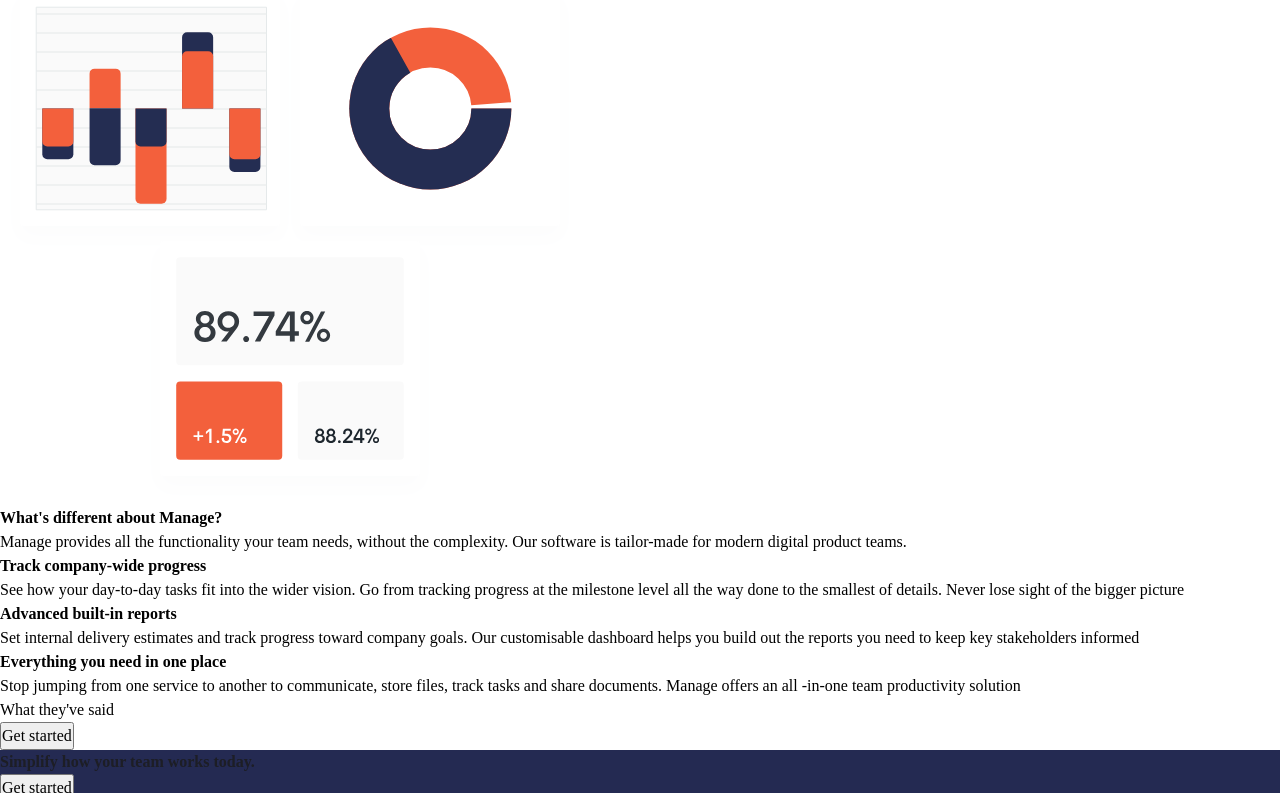
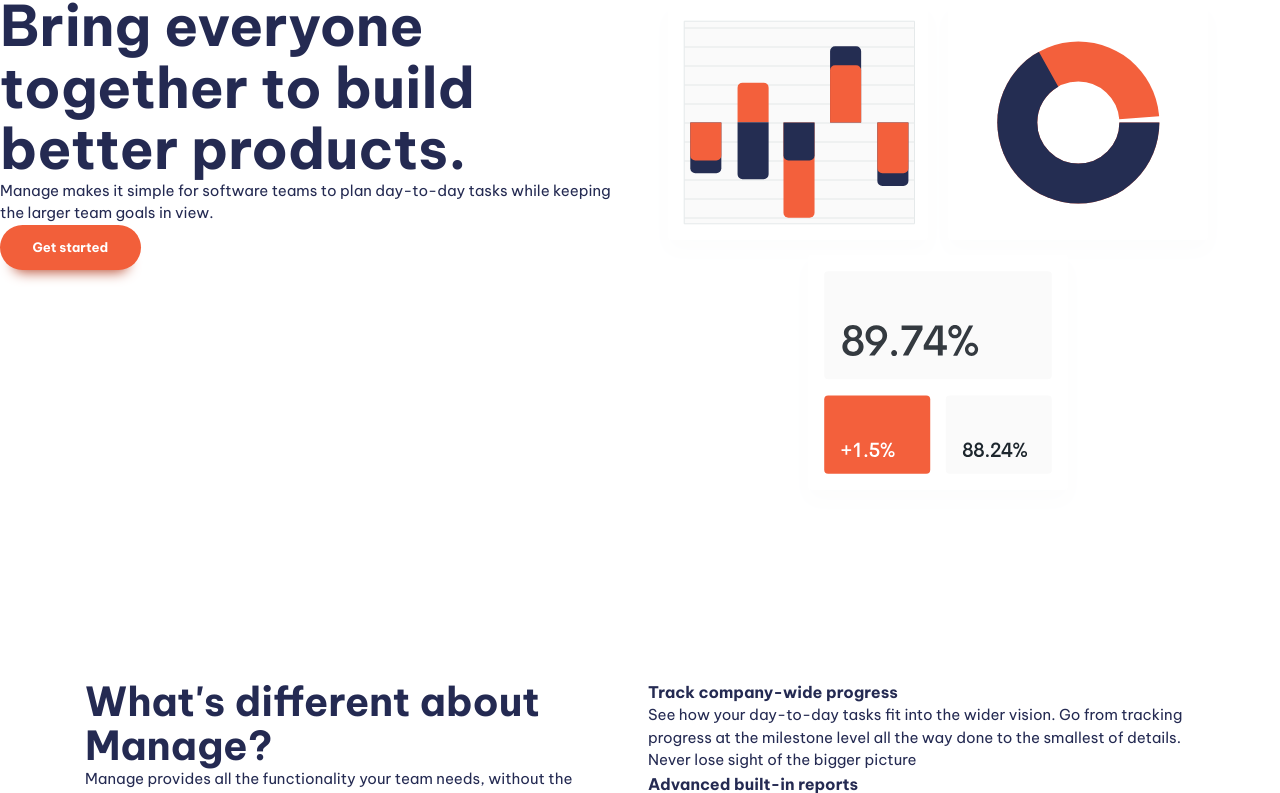
Before and after one commit to Webmav/vite-project-kp, a website: page index.html in a window 1280 px wide. Shown: the part 267-1060 px from the top of the page. Drawn offline with Linux system fonts and the light colour scheme; files that its build step writes are made by us from their sources; files whose address does not match are found by name.

Commit message:
Made style applied on the layout

```diff
--- a/index.html
+++ b/index.html
@@ -11,6 +11,7 @@
     <script src="/Users/ehr/repos/vite-project/src/main.js" defer></script>
     <title>vite-project</title>
   </head>
+
   <body>
     <header class="fs-primary-header">
       <div class="container">
@@ -29,7 +30,7 @@
     </header>
 
     <main>
-      <section>
+      <section class="padding-block-900">
         <div class="container"> </div>
         <div class="even-columns">
           <div>
@@ -46,7 +47,7 @@
         </div>
       </section>
 
-      <section>
+      <section class="padding-block-900">
         <div class="container">
           <div class="even-columns">
             <div>
@@ -84,13 +85,13 @@
         </div>
       </section>
 
-      <section class="carousel">
-        <h2 class="fs-secondary-heading">What they've said</h2>
+      <section class="carousel | padding-block-700">
+        <h2 class="fs-secondary-heading fw-bold">What they've said</h2>
         <!-- Carousel -->
          <button class="button">Get started</button>
       </section>
 
-      <section class="cta | bg-primary-400 text-neutral-100">
+      <section class="cta | bg-accent-400 text-neutral-100 padding-block-700">
         <div class="container">
           <div class="even-columns">
             <div>
@@ -107,7 +108,7 @@
       </section>
     </main>
 
-    <footer class="bg-neutral-900 text-nuetral-100">
+    <footer class="bg-neutral-900 text-nuetral-100 padding-block-700">
       <div class="container">
         <div class="even-columns">
           <div>
--- a/src/style.css
+++ b/src/style.css
@@ -1,11 +1,13 @@
 :root {
+    --clr-accent-500: hsl(12,60%,45%);
     --clr-accent-400: hsl(12,88%,59%);
+    --clr-accent-300: hsl(12,88%,79%);
     --clr-accent-100: hsl(12,100%,96%);
 
     --clr-primary-400: hsl(232,39%,23%);
 
-    --clr-neutral-100: hsl(232,12%,13%);
-    --clr-neutral-900: hsl(0,0%,0%);
+    --clr-neutral-900: hsl(232,12%,13%);
+    --clr-neutral-100: hsl(0,0%,100%);
 
     --ff-primary: 'Be Vietnam Pro', sans-serif;
 
@@ -29,6 +31,16 @@
     --fs-secondary-heading: var(--fs-700);
     --fs-nav: var(--fs-500);
     --fs-button: var(--fs-300);
+
+    --size-100: .25rem;
+    --size-200: .5rem;
+    --size-300: .75rem;
+    --size-400: 1rem;
+    --size-500: 1.5rem;
+    --size-600: 2rem;
+    --size-700: 3rem;
+    --size-800: 4rem;
+    --size-900: 5rem;
 }
 
 @media (min-width: 50em){
@@ -161,10 +173,12 @@ svg {
 }
 
 .fs-primary-heading {
-    size: var(--fs-primary-heading);
+    font-size: var(--fs-primary-heading);
+    line-height: 1.1;
 }
 .fs-secondary-heading {
-    size: var(--fs-secondary-heading);
+    font-size: var(--fs-secondary-heading);
+    line-height: 1.1;
 }
 
 .fs-300 {
@@ -176,3 +190,73 @@ svg {
 .fs-500 {
     font-size: var(--fs-500);
 }
+.fs-600 {
+    font-size: var(--fs-600);
+}
+
+.padding-block-900 {
+    padding-block: var(--size-900);
+}
+.padding-block-700 {
+    padding-block: var(--size-700);
+}
+
+.container {
+    --max-width: 1110px;
+    --padding: 1rem;
+
+    width: min(var(--max-width), 100% - (var(--padding)*2));
+    margin-inline: auto;
+}
+
+.even-columns {
+    display: grid;
+    gap: 1rem;
+}
+
+@media (min-width: 50em) {
+    .even-columns {
+        grid-auto-flow: column;
+        grid-auto-columns: 1fr;
+    }
+}
+
+/* General styling */
+
+body {
+    font-size: var(--fs-body);
+    font-family: var(--ff-body);
+    color: var(--clr-primary-400);
+}
+
+/* button */
+
+.button {
+    cursor: pointer;
+    border: 0;
+    border-radius: 100vmax;
+    padding: 1.25em 2.5em;
+    font-weight: var(--fw-bold);
+    font-size: var(--fs-button);
+    line-height:1;
+    color: var(--clr-neutral-100);
+    background-color: var(--clr-accent-400);
+    text-decoration: none;
+    box-shadow: 0 1.125em 1em -1em var(--clr-accent-500);
+}
+
+.button[data-type="inverted"] {
+    background-color: var(--clr-neutral-100);
+    color: var(--clr-accent-400);
+}
+
+.button:hover,
+.button:focus-visible {
+    background-color: var(--clr-accent-300);
+}
+
+.button[data-type="inverted"]:hover,
+.button[data-type="inverted"]:focus-visible {
+    background-color: var(--clr-neutral-100);
+    color: var(--clr-accent-300);
+}
```
